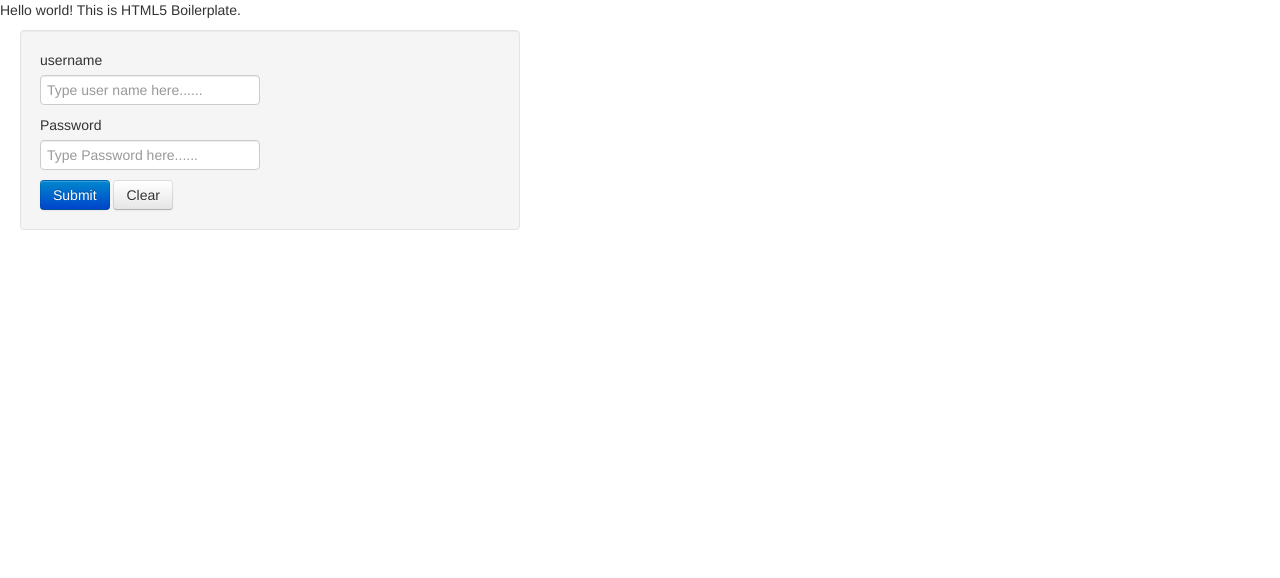
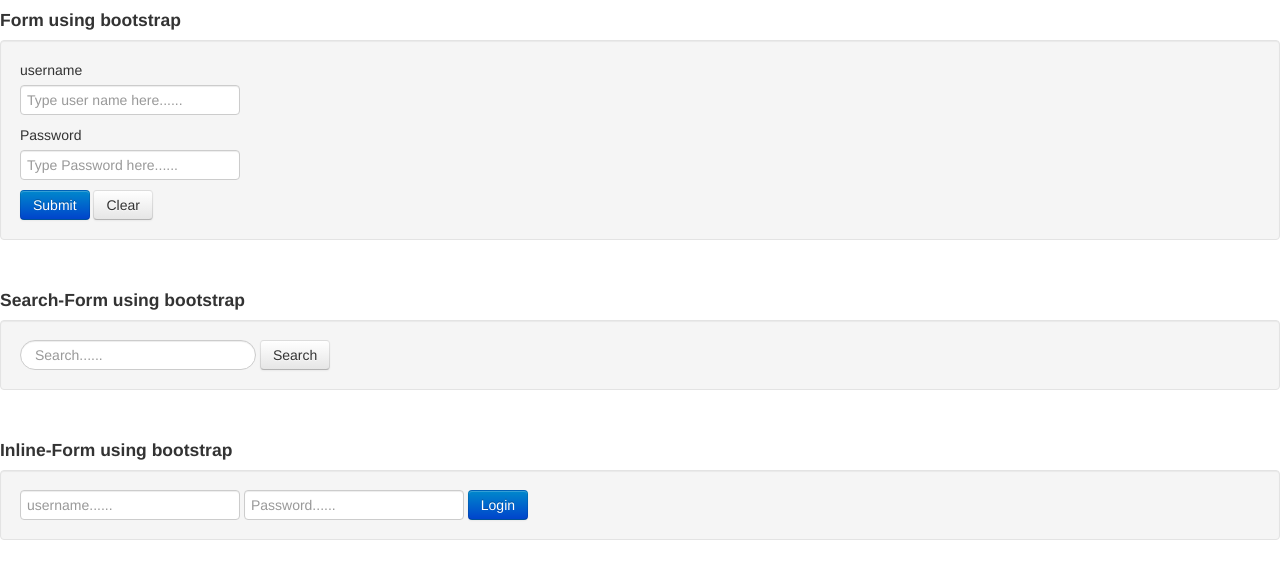
Before and after one commit to jamna/project, a plain HTML site: page index.html in a window 1280 px wide. Drawn offline with Linux system fonts and the light colour scheme.

Commit message:
added bootstrap search form and inline form

```diff
--- a/index.html
+++ b/index.html
@@ -20,17 +20,30 @@
         <![endif]-->
     </head>
     <body>
-
-        <p>Hello world! This is HTML5 Boilerplate.</p>
-        <form class="well span6">
+        <h4>Form using bootstrap</h4/>
+        <form class="well">
 <label>username</label>
 <input type="text" class="span3" placeholder="Type user name here......">
 <label>Password</label>
 <input type="text" class="span3" placeholder="Type Password here......"><br>
 <button class="btn btn-primary">Submit</button>
 <button class="btn">Clear</button>
+         </form>
+         <br>
+<h4> Search-Form using bootstrap</h4/>
+                 <form class="well form-search">
+<input type="text" class="span3 search-query" placeholder="Search......">
+<button class="btn">Search</button>
 
-        </form>
+         </form>
+         <br>
+<h4> Inline-Form using bootstrap</h4/>
+                 <form class="well form-inline">
+<input type="text" class="span3" placeholder="username......">
+<input type="text" class="span3" placeholder="Password......">
+<button class="btn btn-primary">Login</button>
+
+         </form>
 
 
     </body>
```
